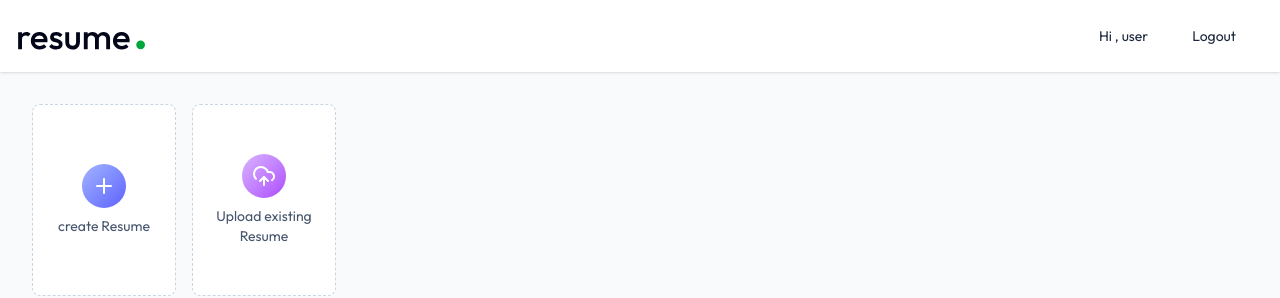
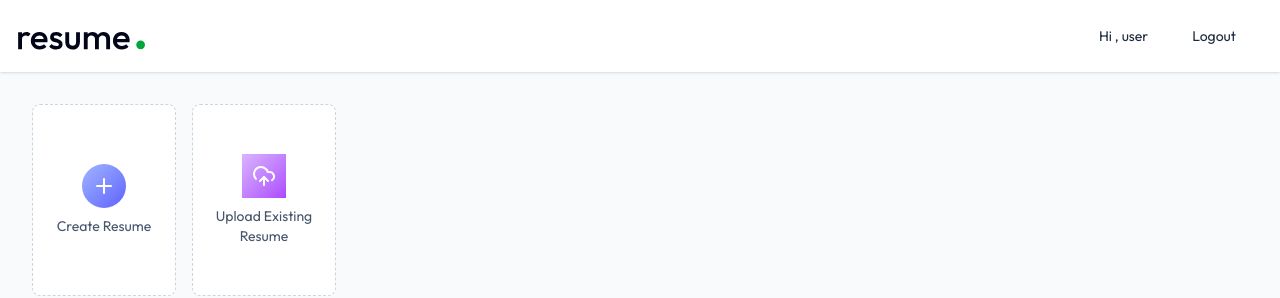
Before and after one commit to adityaasikarwarr/AI-RESUME-BUILDER, a React (Vite) app in the folder client/: page /app in a window 1280 px wide. Shown: the top 298 px of the page. Built offline with nearby package versions, Linux system fonts and the light colour scheme.

Commit message:
made changes in index css file

```diff
--- a/client/src/index.css
+++ b/client/src/index.css
@@ -8,4 +8,11 @@
   button {
     @apply cursor-pointer;
   }
+  input:not([types="checkbox"]) {
+    @apply outline-none focus:ring border-gray-300 focus:ring-blue-500 focus:border-blue-500 rounded-lg;
+  }
+
+  textarea {
+    @apply outline-none focus:ring border-gray-300 focus:ring-blue-500 focus:border-blue-500 rounded-lg;
+  }
 }
--- a/client/src/pages/Dashboard.jsx
+++ b/client/src/pages/Dashboard.jsx
@@ -55,13 +55,13 @@ const Dashboard = () => {
           >
             <PlusIcon className="size-11 transition-all duration-300 p-2.5 bg-linear-to-br from-indigo-300 to-indigo-500 text-white rounded-full" />
             <p className="text-sm group-hover;text-indigo-600 transition-all duration-300">
-              create Resume
+              Create Resume
             </p>
           </button>
           <button className="w-full bg-white sm:max-w-36 h-48 flex flex-col items-center justify-center rounded-lg gap-2 text-slate-600 border border-dashed border-slate-300 group hover:border-purple-500 hover:shadow-lg transition-all duration-300 cursor-pointer">
-            <UploadCloudIcon className="size-11 transition-all duration-300 p-2.5 bg-linear-to-br from-purple-300 to-purple-500 text-white rounded-full" />
+            <UploadCloudIcon className="size-11 transition-all duration-300 p-2.5 bg-linear-to-br from-purple-300 to-purple-500 text-white rounded-ful   @apply l" />
             <p className="text-sm group-hover;text-indigo-600 transition-all duration-300">
-              Upload existing Resume
+              Upload Existing Resume
             </p>
           </button>
         </div>
```
